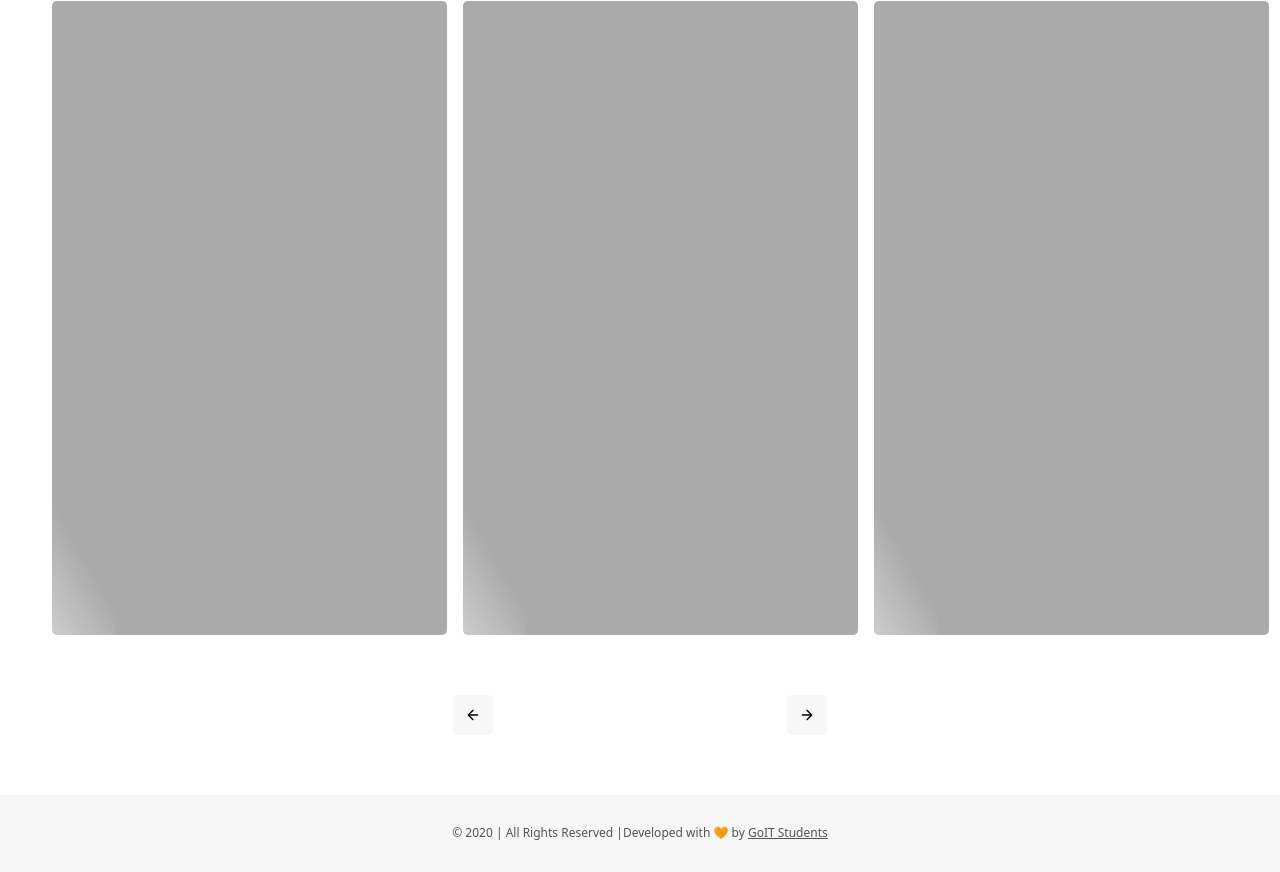
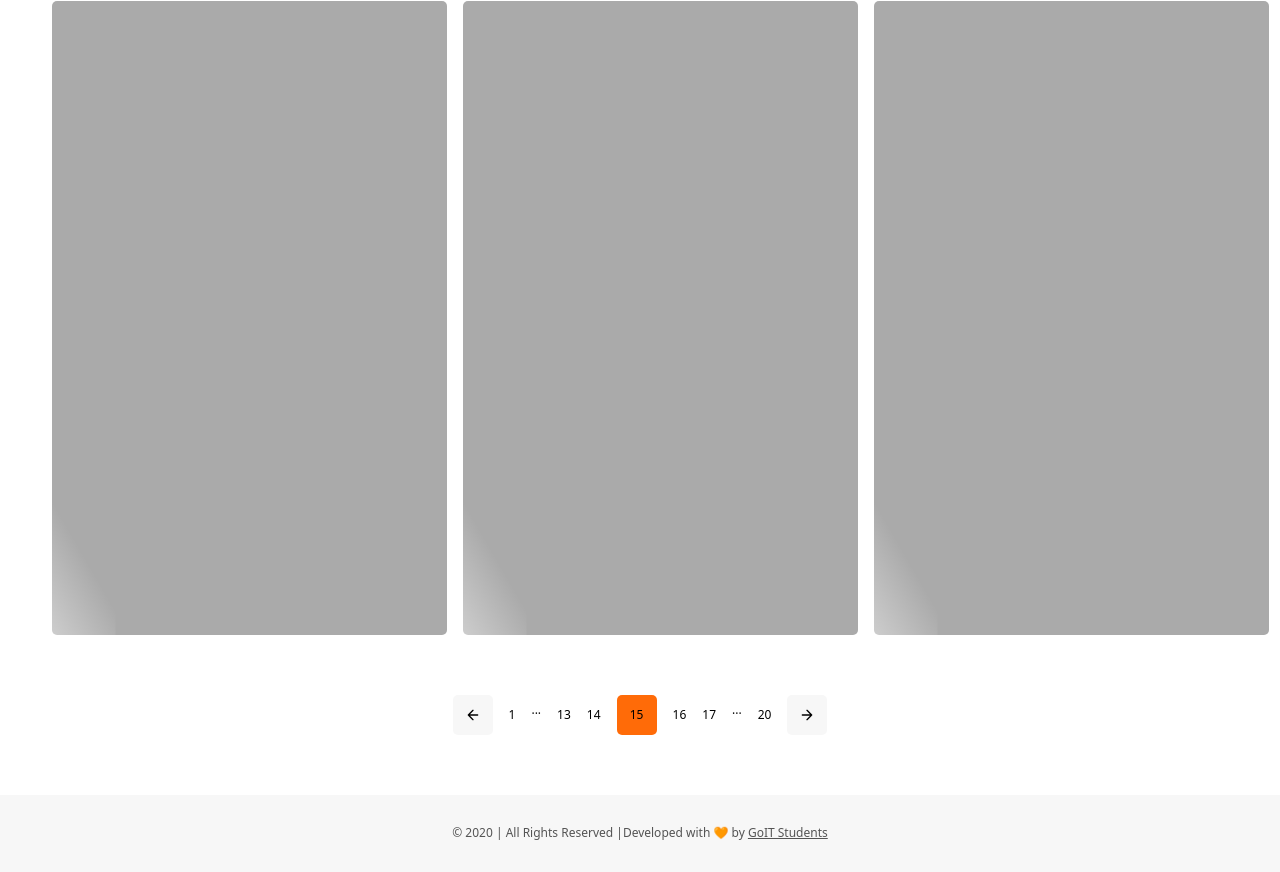
Before and after one commit to MuffMuffin/group-hw2-placeholder, a website built with Parcel: page src/index.html in a window 1280 px wide. Shown: the part 2944-3816 px from the top of the page. Built offline with nearby package versions, Linux system fonts and the light colour scheme.

Commit message:
Carousel mockup

```diff
--- a/src/index.js
+++ b/src/index.js
@@ -150,3 +150,7 @@ function lazyLoad() {
 }
 
 lazyLoad();
+
+// carousel
+
+document.querySelector(".");
--- a/src/js/refs.js
+++ b/src/js/refs.js
@@ -11,4 +11,5 @@ export const refs = {
   modalClose: document.querySelector(".modal__close"),
   modalWatch: document.querySelector(".modal__watch"),
   modalQueue: document.querySelector(".modal__queue"),
+  maxPage: 20,
 };
--- a/src/partials/carousel.html
+++ b/src/partials/carousel.html
@@ -1,6 +1,6 @@
-<div class="slider">
-  <div class="slider__container">
-    <div class="slider__left">
+<div class="carousel">
+  <div class="carousel__container">
+    <div class="carousel__left">
       <img
         src="./img/arrow-left.svg"
         alt="Arrow Left"
@@ -8,14 +8,18 @@
         height="16px"
       />
     </div>
-    <div class="slider__content">
-      <div class="slider__start"></div>
-      <div class="slider__more-left"></div>
-      <div class="slider__numbers hasafter"></div>
-      <div class="slider__more-right"></div>
-      <div class="slider__end"></div>
+    <div class="carousel__content">
+      <div class="carousel__number corner">1</div>
+      <div class="carousel__number more">...</div>
+      <div class="carousel__number">13</div>
+      <div class="carousel__number">14</div>
+      <div class="carousel__number selected">15</div>
+      <div class="carousel__number">16</div>
+      <div class="carousel__number">17</div>
+      <div class="carousel__number more">...</div>
+      <div class="carousel__number corner">20</div>
     </div>
-    <div class="slider__right">
+    <div class="carousel__right">
       <img
         src="./img/arrow-left.svg"
         alt="Arrow Left"
--- a/src/sass/_carousel.scss
+++ b/src/sass/_carousel.scss
@@ -1,4 +1,4 @@
-.slider {
+.carousel {
   display: flex;
   justify-content: center;
   width: 100%;
@@ -36,19 +36,42 @@
   }
 
   &__content {
+    display: flex;
+    justify-content: center;
+    align-items: center;
+    flex: 1;
+    gap: 16px;
     width: 100%;
     height: 100%;
 
-    @media screen and (max-width: 767px) {
-      width: 200px;
+    & * {
+      display: inherit;
+      justify-content: inherit;
+      align-items: inherit;
+      height: 40px;
+
+      &.hidden {
+        display: none;
+      }
+    }
+  }
+
+  &__number {
+    &.selected {
+      width: 40px;
+      border-radius: 5px;
+      background-color: $main--accent;
     }
 
-    @media screen and (min-width: 768px) and (max-width: 1279px) {
-      width: 294px;
+    &.more {
+      padding-bottom: 9px;
     }
 
-    @media screen and (min-width: 1280px) {
-      width: 294px;
+    &.more,
+    &.corner {
+      @media screen and (max-width: 767px) {
+        display: none;
+      }
     }
   }
 }
```
Also changed, not shown: src/css/index.css, src/css/index.min.css, 2 other files.
